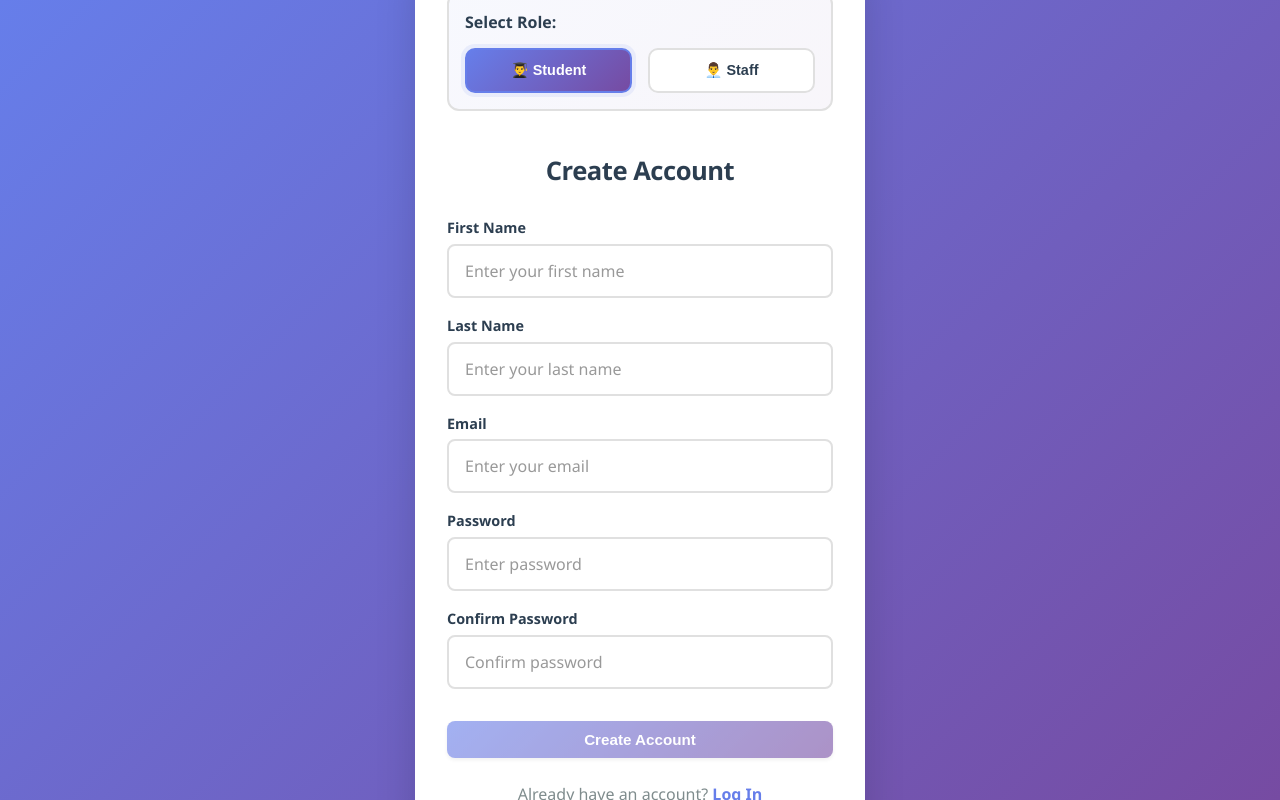
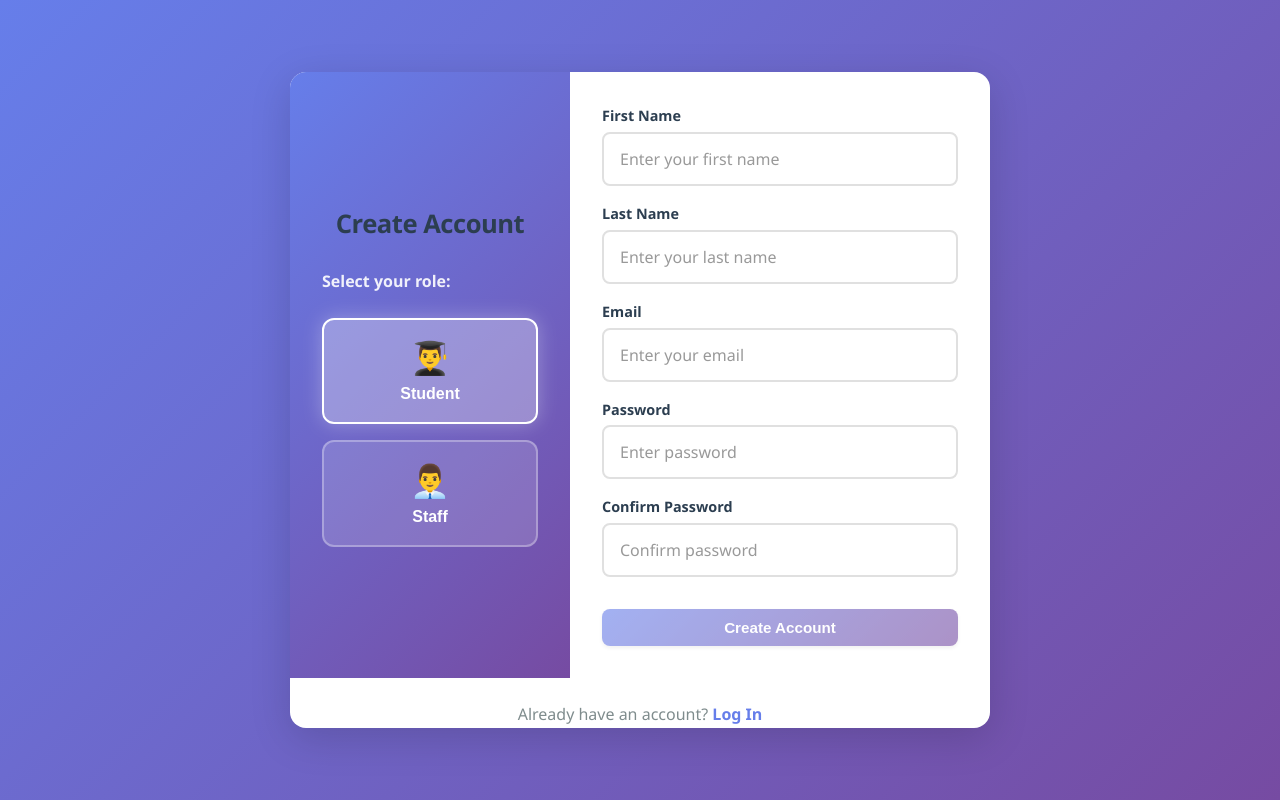
Before and after one commit to Abosmra/Agile-SWDev, a React (Create React App) app in the folder frontend/: page /signup in a window 1280 px wide. Built offline with nearby package versions, Linux system fonts and the light colour scheme; the HTML template or start-up script is replaced by a standard one.

Commit message:
Redesign signup with horizontal 2-column layout
- Left side: gradient background with role selection
- Right side: signup form
- Cleaner, more modern design

```diff
--- a/frontend/src/App.css
+++ b/frontend/src/App.css
@@ -495,6 +495,82 @@ button:disabled {
   width: 90%;
   position: relative;
   z-index: 2;
+}
+
+.auth-container-signup {
+  max-width: 700px;
+  padding: 0;
+  overflow: hidden;
+}
+
+.signup-wrapper {
+  display: grid;
+  grid-template-columns: 1fr 1.5fr;
+  height: 100%;
+}
+
+.signup-left {
+  background: linear-gradient(135deg, var(--primary-color) 0%, var(--secondary-color) 100%);
+  color: white;
+  padding: 2rem;
+  display: flex;
+  flex-direction: column;
+  justify-content: center;
+}
+
+.signup-left h1 {
+  margin: 0 0 2rem 0;
+  color: white;
+  font-size: 1.8rem;
+}
+
+.role-selection-vertical {
+  display: flex;
+  flex-direction: column;
+  gap: 1rem;
+}
+
+.role-selection-vertical label {
+  color: rgba(255, 255, 255, 0.9);
+  font-weight: 600;
+  margin-bottom: 0.5rem;
+}
+
+.role-btn-vertical {
+  padding: 1.2rem;
+  background: rgba(255, 255, 255, 0.15);
+  border: 2px solid rgba(255, 255, 255, 0.3);
+  color: white;
+  border-radius: 12px;
+  cursor: pointer;
+  font-size: 1rem;
+  font-weight: 600;
+  display: flex;
+  flex-direction: column;
+  align-items: center;
+  gap: 0.5rem;
+  transition: all 0.3s ease;
+}
+
+.role-btn-vertical:hover {
+  background: rgba(255, 255, 255, 0.25);
+  border-color: rgba(255, 255, 255, 0.5);
+  transform: translateY(-2px);
+}
+
+.role-btn-vertical.active {
+  background: rgba(255, 255, 255, 0.3);
+  border-color: white;
+  box-shadow: 0 0 20px rgba(255, 255, 255, 0.3);
+}
+
+.role-icon {
+  font-size: 2rem;
+  display: block;
+}
+
+.signup-form {
+  padding: 2rem;
 }
 
 .auth-container h1 {
--- a/frontend/src/Pages/Signup.jsx
+++ b/frontend/src/Pages/Signup.jsx
@@ -67,31 +67,35 @@ export default function Signup({ onLogin }) {
 
   return (
     <div className="auth-page">
-      <div className="auth-container">
+      <div className="auth-container auth-container-signup">
 
-        {/* Role Selection */}
-        <div className="role-selection">
-          <label>Select Role:</label>
-          <div className="role-buttons">
+        <div className="signup-wrapper">
+          {/* Left: Role Selection */}
+          <div className="signup-left">
+            <h1>Create Account</h1>
+            <div className="role-selection-vertical">
+              <label>Select your role:</label>
               <button
                 type="button"
-              className={`role-btn ${role === 'student' ? 'active' : ''}`}
+                className={`role-btn-vertical ${role === 'student' ? 'active' : ''}`}
                 onClick={() => setRole('student')}
               >
-              👨‍🎓 Student
+                <span className="role-icon">👨‍🎓</span>
+                <span>Student</span>
               </button>
               <button
                 type="button"
-              className={`role-btn ${role === 'staff' ? 'active' : ''}`}
+                className={`role-btn-vertical ${role === 'staff' ? 'active' : ''}`}
                 onClick={() => setRole('staff')}
               >
-              👨‍💼 Staff
+                <span className="role-icon">👨‍💼</span>
+                <span>Staff</span>
               </button>
             </div>
           </div>
 
-        <h1>Create Account</h1>
-        <form onSubmit={handleSubmit} className="auth-form">
+          {/* Right: Form */}
+          <form onSubmit={handleSubmit} className="auth-form signup-form">
           <div className="form-group">
             <label htmlFor="firstName">First Name</label>
             <input
@@ -164,9 +168,10 @@ export default function Signup({ onLogin }) {
           >
             Create Account
           </button>
+          {error && <div className="error-message">{error}</div>}
         </form>
+        </div>
 
-        {error && <div className="error-message">{error}</div>}
         <p className="auth-link">
           Already have an account? <Link to="/login">Log In</Link>
         </p>
```
Lines whose indentation alone changed are shown as unchanged.
